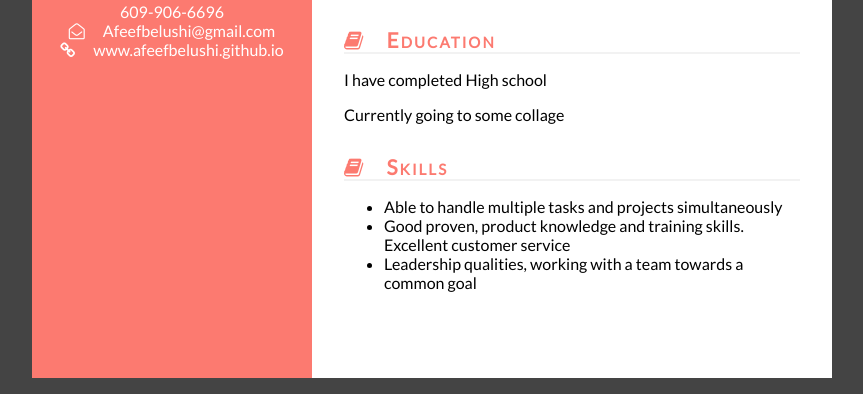
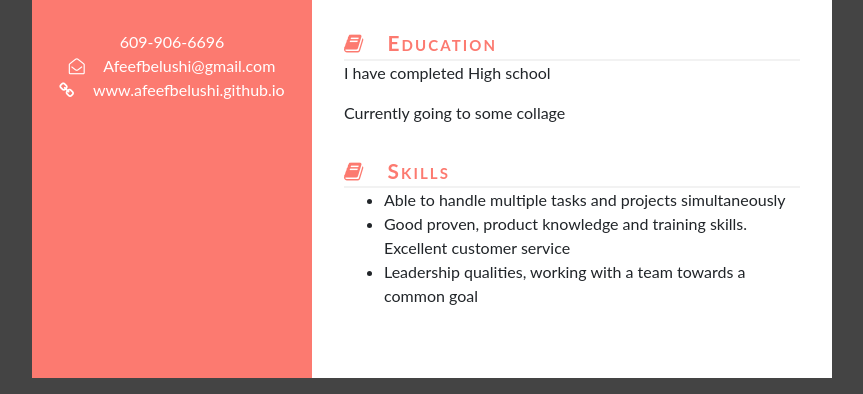
Before and after one commit to afeefbelushi/afeefbelushi1.github.io, a plain HTML site: page index.html in a window 1280 px wide. Shown: the part 480-874 px from the top of the page, without its empty margins (208-1071 px from the left). Drawn offline with nearby package versions, Linux system fonts and the light colour scheme.

Commit message:
Update index.html

```diff
--- a/index.html
+++ b/index.html
@@ -3,7 +3,7 @@
   <head>
     <title>Professional Resume</title>
     <link href="https://maxcdn.bootstrapcdn.com/font-awesome/4.7.0/css/font-awesome.min.css" rel="stylesheet" integrity="sha384-wvfXpqpZZVQGK6TAh5PVlGOfQNHSoD2xbE+QkPxCAFlNEevoEH3Sl0sibVcOQVnN" crossorigin="anonymous">
-    <link href="https://fonts.googleapis.com/css?family=Lato|Open+Sans" rel="stylesheet">
+    <link rel="stylesheet" href="https://stackpath.bootstrapcdn.com/bootstrap/4.4.1/css/bootstrap.min.css">
     <style>
       html {
         background-color: #444;
```
